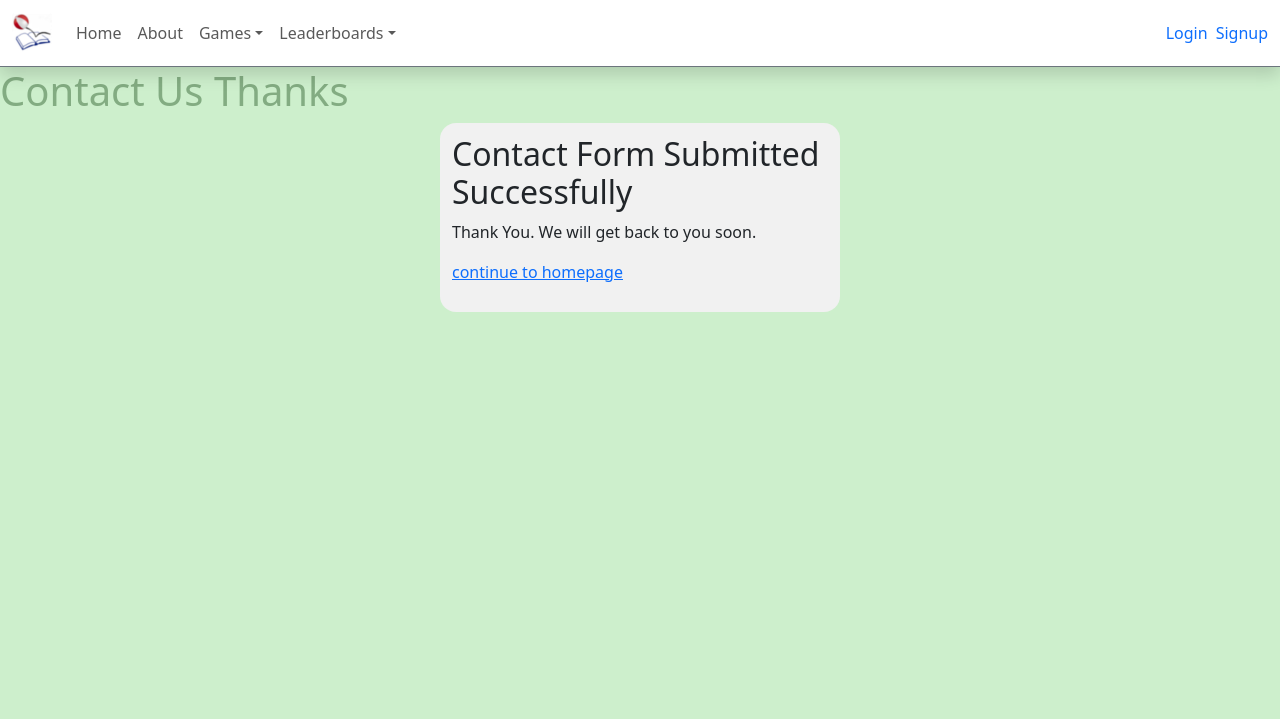
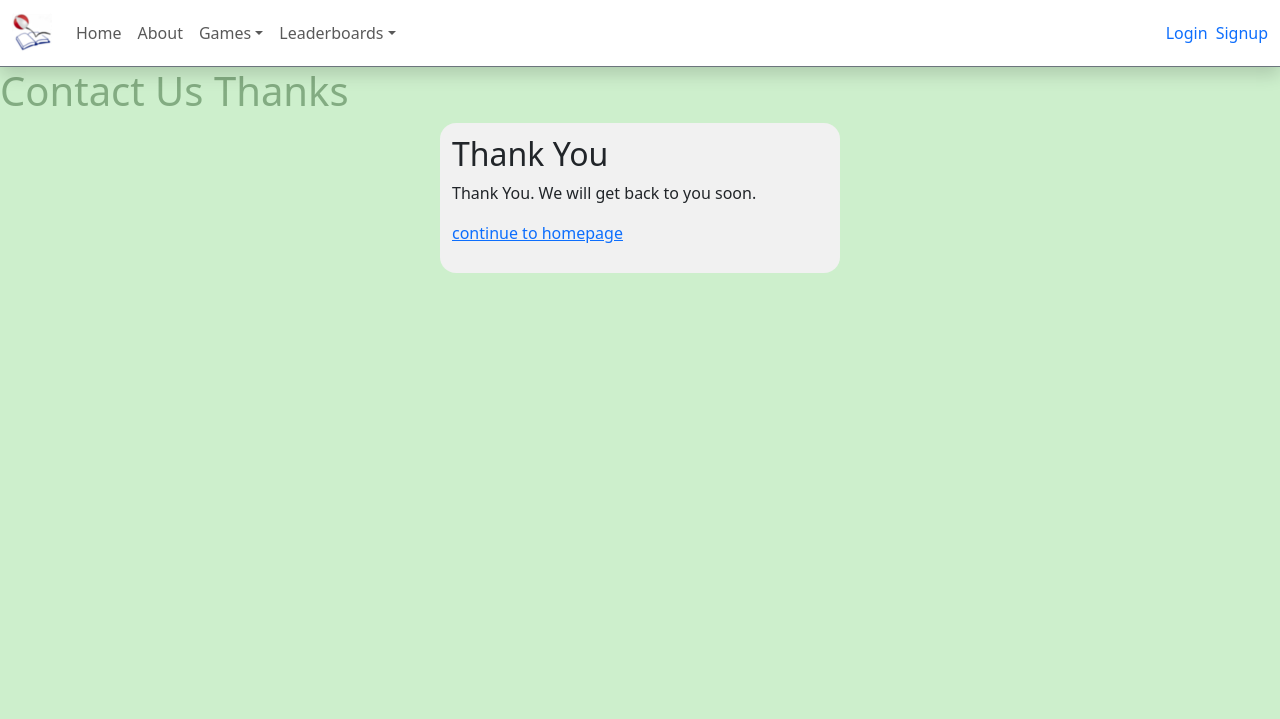
Before and after one commit to fewdn/play2learn-complete, a Django app: page /pages/contact-thanks/ in a window 1280 px wide. Shown: the top 719 px of the page. Run offline with Django 4.2, Linux system fonts and the light colour scheme.

Commit message:
Update contact form

```diff
--- a/pages/forms.py
+++ b/pages/forms.py
@@ -6,3 +6,4 @@ class ContactUsForm(forms.Form):
     )
     last_name = forms.CharField()
     email = forms.EmailField()
+    comment = forms.CharField(max_length=80, widget=forms.Textarea)
--- a/templates/pages/contact-thanks.html
+++ b/templates/pages/contact-thanks.html
@@ -4,7 +4,7 @@
 {% block page_name %}Contact Us Thanks{% endblock %}
 {% block main %}
 <div class="container" style="width:400px;">
-  <h2>Contact Form Submitted Successfully</h2>
+  <h2>Thank You</h2>
   <p>Thank You. We will get back to you soon.</p>
   <p><a href="/">continue to homepage</a></p>
 </div>
```
